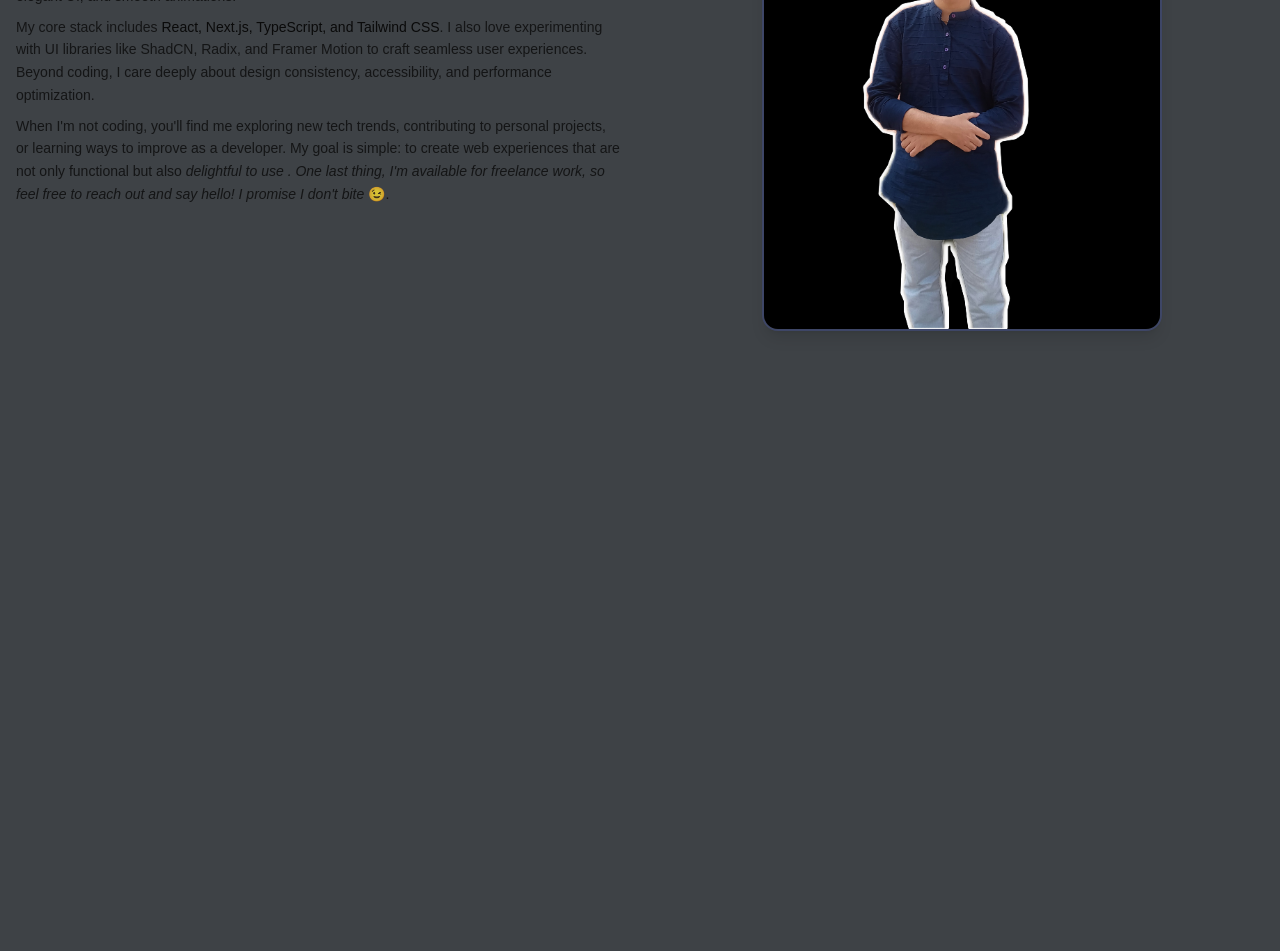
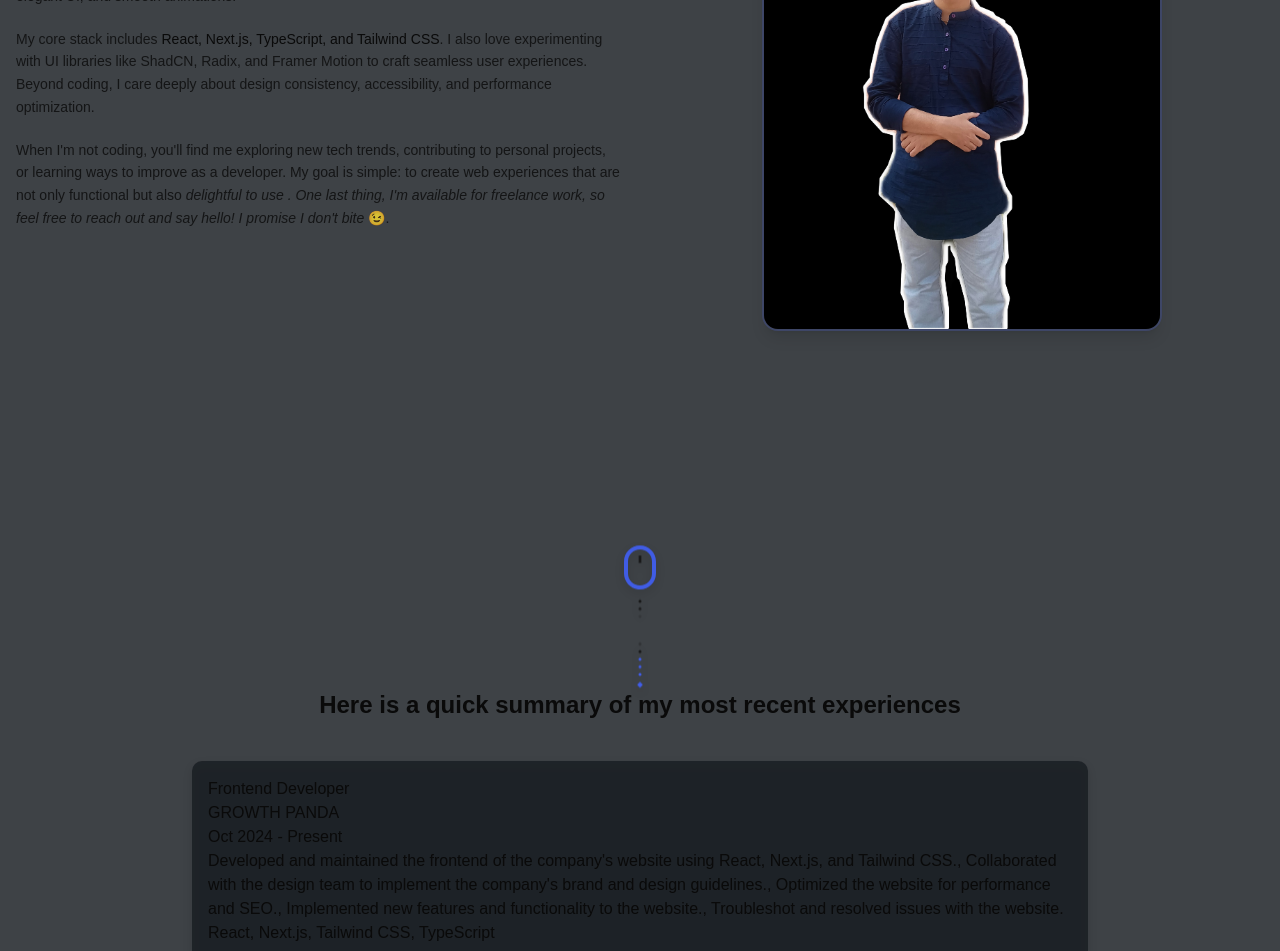
Before and after one commit to webdevworkshop-hub/ptechroom-portfolio, a Next.js app: page / in a window 1280 px wide. Shown: the part 820-1771 px from the top of the page. Before the commit the page ends 1253 px from the top, so only its background shows below. Built offline with nearby package versions, Linux system fonts and the light colour scheme; a web font is replaced by a local one.

Commit message:
Implement Experience section and introduce BlurFade component
- Add Experience component to showcase professional background and skills
- Integrate BlurFade component for animated text transitions in About section
- Update components.json to include new registries and maintain icon library

```diff
--- a/app/page.tsx
+++ b/app/page.tsx
@@ -1,4 +1,5 @@
 import { About } from "@/components/about/about";
+import { Experience } from "@/components/experience";
 import { Hero } from "@/components/hero/hero";
 
 export default function Home() {
@@ -6,6 +7,7 @@ export default function Home() {
     <div className="">
       <Hero />
       <About />
+      <Experience />
     </div>
   );
 }
--- a/components/about/about.tsx
+++ b/components/about/about.tsx
@@ -1,5 +1,6 @@
 import Image from "next/image";
 import { AnimatedMouseSVG } from "../ui/animated-svg";
+import { BlurFade } from "../ui/blur-fade";
 
 export function About() {
   return (
@@ -14,14 +15,17 @@ export function About() {
 
           <div className="space-y-6">
             <h2 className="text-2xl font-bold">Curious about me? Here you have it:</h2>
-            <div className="space-y-2 text-foreground/80 leading-relaxed text-sm">
+            <div className="space-y-5 text-foreground/80 leading-relaxed text-sm">
+              <BlurFade delay={0.25} inView direction="left">
                 <p>
                   Hi, I&apos;m  a
                   <span className="text-primary-foreground font-medium text-lg "> Frontend Developer</span> passionate about
                   building modern, responsive, and user-friendly web applications. I enjoy turning ideas
                   into interactive experiences with clean code, elegant UI, and smooth animations.
                 </p>
+              </BlurFade>
 
+              <BlurFade delay={0.5} inView direction="right">
                 <p>
                   My core stack includes{" "}
                   <span className="font-medium text-foreground">React, Next.js, TypeScript, and
@@ -29,13 +33,16 @@ export function About() {
                   and Framer Motion to craft seamless user experiences. Beyond coding, I care deeply
                   about design consistency, accessibility, and performance optimization.
                 </p>
+              </BlurFade>
 
+              <BlurFade delay={0.75} inView direction="left">
                 <p>
                   When I&apos;m not coding, you&apos;ll find me exploring new tech trends, contributing
                   to personal projects, or learning ways to improve as a developer. My goal is simple:
                   to create web experiences that are not only functional but also{" "}
                   <span className="italic">delightful to use . One last thing, I&apos;m available for freelance work, so feel free to reach out and say hello! I promise I don&apos;t bite </span> 😉.
                 </p>
+              </BlurFade>
             </div>
           </div>
 
--- /dev/null
+++ b/components/experience/index.tsx
@@ -0,0 +1,56 @@
+import { AnimatedMouseSVG } from "../ui/animated-svg";
+
+const EXPERIENCE_DATA = [
+    {
+        id: 1,
+        title: "Frontend Developer",
+        company: {
+            name: "GROWTH PANDA",
+            url: "https://growthpanda.co",
+            logo: "/companies/growthpanda.png",
+        }
+        ,
+        description: [
+            "Developed and maintained the frontend of the company's website using React, Next.js, and Tailwind CSS.",
+            "Collaborated with the design team to implement the company's brand and design guidelines.",
+            "Optimized the website for performance and SEO.",
+            "Implemented new features and functionality to the website.",
+            "Troubleshot and resolved issues with the website.",
+        ],
+        date: "Oct 2024 - Present",
+        technologies: [
+            "React",
+            "Next.js",
+            "Tailwind CSS",
+            "TypeScript",
+        ],
+    }
+]
+
+export function Experience() {
+    return (
+        <section className="relative min-h-[80vh] flex items-center justify-center">
+            <div className="container mx-auto w-fit px-4 ">
+                <div className="flex justify-center">
+                    <AnimatedMouseSVG />
+                </div>
+
+                <h2 className="text-2xl font-bold text-center">Here is a quick summary of my most recent experiences</h2>
+
+                <div className="grid mt-10  gap-5">
+                    {EXPERIENCE_DATA.map((experience) => (
+                        <div key={experience.id} className="bg-background p-4 rounded-lg drop-shadow-lg max-w-4xl">
+                            <h3>{experience.title}</h3>
+                            <p>{experience.company.name}</p>
+                            <p>{experience.date}</p>
+                            <p>{experience.description.join(", ")}</p>
+                            <p>{experience.technologies.join(", ")}</p>
+                        </div>
+                    ))}
+                </div>
+
+
+            </div>
+        </section>
+    )
+}
--- /dev/null
+++ b/components/ui/blur-fade.tsx
@@ -0,0 +1,81 @@
+"use client"
+
+import { useRef } from "react"
+import {
+  AnimatePresence,
+  motion,
+  MotionProps,
+  useInView,
+  UseInViewOptions,
+  Variants,
+} from "motion/react"
+
+type MarginType = UseInViewOptions["margin"]
+
+interface BlurFadeProps extends MotionProps {
+  children: React.ReactNode
+  className?: string
+  variant?: {
+    hidden: { y: number }
+    visible: { y: number }
+  }
+  duration?: number
+  delay?: number
+  offset?: number
+  direction?: "up" | "down" | "left" | "right"
+  inView?: boolean
+  inViewMargin?: MarginType
+  blur?: string
+}
+
+export function BlurFade({
+  children,
+  className,
+  variant,
+  duration = 0.8,
+  delay = 0,
+  offset = 6,
+  direction = "down",
+  inView = false,
+  inViewMargin = "-50px",
+  blur = "6px",
+  ...props
+}: BlurFadeProps) {
+  const ref = useRef(null)
+  const inViewResult = useInView(ref, { once: true, margin: inViewMargin })
+  const isInView = !inView || inViewResult
+  const defaultVariants: Variants = {
+    hidden: {
+      [direction === "left" || direction === "right" ? "x" : "y"]:
+        direction === "right" || direction === "down" ? -offset : offset,
+      opacity: 0,
+      filter: `blur(${blur})`,
+    },
+    visible: {
+      [direction === "left" || direction === "right" ? "x" : "y"]: 0,
+      opacity: 1,
+      filter: `blur(0px)`,
+    },
+  }
+  const combinedVariants = variant || defaultVariants
+  return (
+    <AnimatePresence>
+      <motion.div
+        ref={ref}
+        initial="hidden"
+        animate={isInView ? "visible" : "hidden"}
+        exit="hidden"
+        variants={combinedVariants}
+        transition={{
+          delay: 0.04 + delay,
+          duration,
+          ease: "easeOut",
+        }}
+        className={className}
+        {...props}
+      >
+        {children}
+      </motion.div>
+    </AnimatePresence>
+  )
+}
```
Also changed, not shown: components.json. Lines whose indentation alone changed are shown as unchanged.
